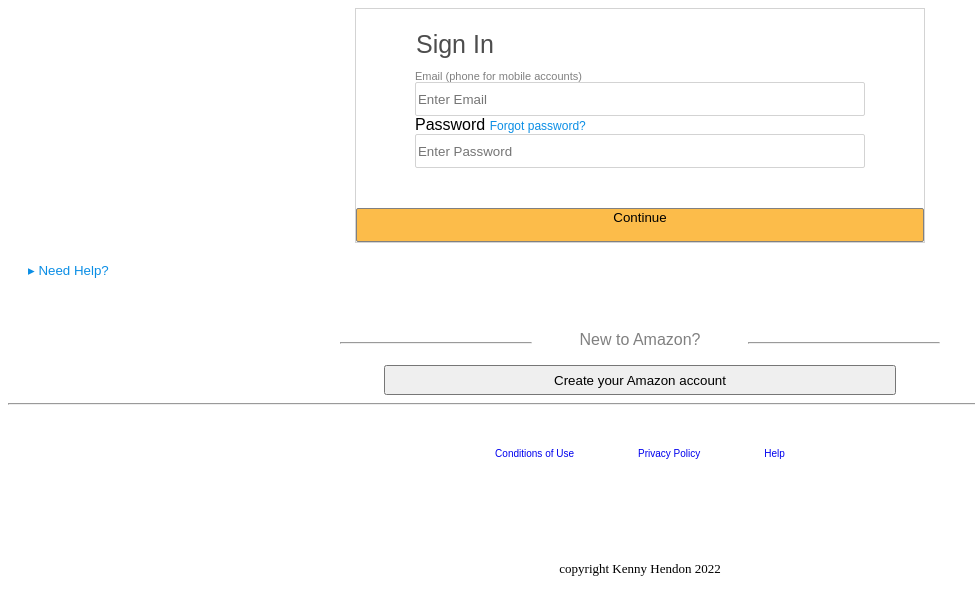
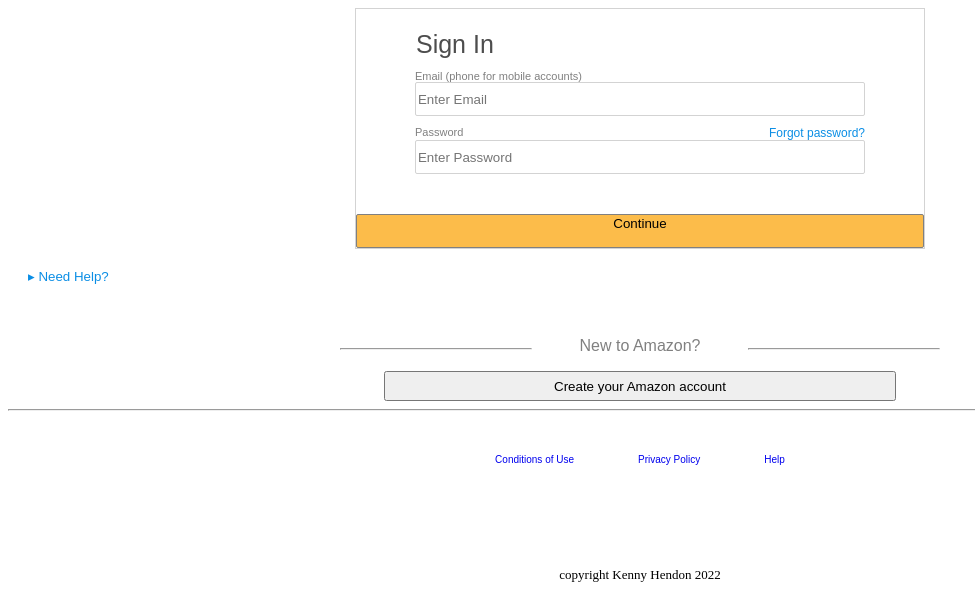
Before and after one commit to KennyJHendon/Amazon-mockup, a plain HTML site: page index.html in a window 1280 px wide. Shown: the part 297-888 px from the top of the page, without its empty margins (0-975 px from the left). Drawn offline with Linux system fonts and the light colour scheme; files whose address does not match are found by name.

Commit message:
Update style.css

```diff
--- a/style.css
+++ b/style.css
@@ -92,12 +92,29 @@ text-align: left;
 
 }
 
+
+.password-label {
+    width:fit-content;
+    font-family: Arial, Helvetica, sans-serif;
+    color: gray;
+    font-size: 11px;
+    padding-top:10px;
+    float:left;
+
+
+
+text-align: left;
+
+}
+
 .forgot-password {
     text-decoration: none;
-    text-align: right;
+
     color: rgb(11, 142, 229);
     font-size: 12px;
-
+    text-align: right;
+    padding-top: 10px;
+    float: right;
 
 
 
@@ -121,6 +138,8 @@ text-align: left;
     font-size: 13.3333px;
     padding: 20px;
     font-family: Arial, Helvetica, sans-serif;
+
+
 
 
 }
```
